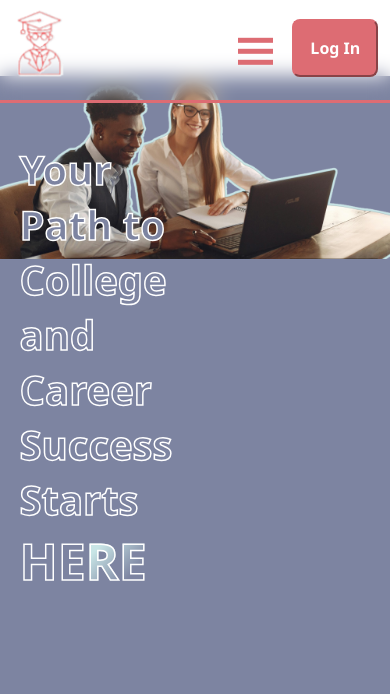
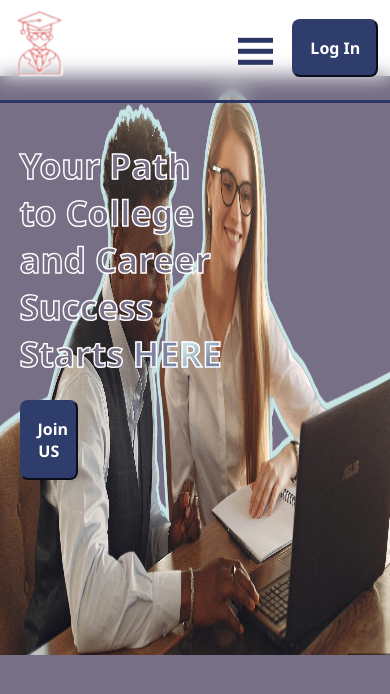
Before and after one commit to ArnavTheSharma/Learn-It-Website, a React (Create React App) app: page / in a window 390 px wide. Shown: the top 694 px of the page. Built offline with nearby package versions, Linux system fonts and the light colour scheme; no server answers.

Commit message:
Finished Section1 HomePage

```diff
--- a/src/App.css
+++ b/src/App.css
@@ -11,11 +11,11 @@ button {
   padding: 16px;
   font-family: 'Segoe UI', Tahoma, Geneva, Verdana, sans-serif;
   font-size: 16px;
-  background-color: #DD6C73;
+  background-color: #2F3D6C;
   color: white;
   font-weight: bold;
   border-radius: 8px;
-  border-color: #DD6C73;
+  border-color: #2F3D6C;
 }
 
 
@@ -84,3 +84,11 @@ input, textarea {
   top: 8px;
   right: 8px;
 }
+
+.divider {
+  border-top: thick double #32a1ce;
+  border-bottom: thick double #32a1ce;
+  padding: 10px;
+  width: fit-content;
+  margin-left: 10%;
+}
--- a/src/NavBar.css
+++ b/src/NavBar.css
@@ -18,8 +18,9 @@
 }
 
 nav {
-    border-bottom: solid 3px #DD6C73;
+    border-bottom: solid 3px #2B3664;
     text-align: center;
+    mix-blend-mode: normal;
     backdrop-filter: blur(10px);
     position:sticky;
     height: 90px;
@@ -36,7 +37,7 @@ nav {
 
   nav a {
     text-decoration:none;
-    color: #DD6C73;
+    color: #2B3664;
     font-weight:700;
 
     padding: 24px 32px;
@@ -64,7 +65,7 @@ nav {
   .bar1, .bar2, .bar3 {
     width: 35px;
     height: 5px;
-    background-color: #DD6C73;
+    background-color: #2B3664;
     margin: 6px 0;
     transition: 0.4s;
   }
@@ -90,7 +91,7 @@ nav {
     width: 80%;
     margin-left: 10%;
     margin-top: 15%;
-    background-color: #DD6C73;
+    background-color: #2B3664;
     border-radius: 15px;
     box-shadow: 0 2px 15px 0 rgba(0, 0, 0, 0.5);
 
@@ -122,7 +123,7 @@ nav {
     border-radius: 15px;
     width: 80%;
     margin-top: 15%;
-    background-color: #DD6C73;
+    background-color: #2B3664;
     border-radius: 15px;
     box-shadow: 0 2px 15px 0 rgba(0, 0, 0, 0.5);
   }
--- a/src/pages/homePage/HomePage.css
+++ b/src/pages/homePage/HomePage.css
@@ -3,10 +3,12 @@
     padding-top: 10px;
     background-image: url("homePicture.png");
     background-size:cover;
-    background-color: #7D84A1;
+    background-color: #766F85;
     margin-top: -7%;
     padding-top: 7%;
+    z-index:-1
 }
+
 
 .homeContainer h1 {
     text-align: left;
@@ -15,7 +17,7 @@
     width: 50%;
     text-wrap:balance;
 
-    -webkit-text-fill-color: #7D84A1;
+    -webkit-text-fill-color: #766F85;
     -webkit-text-stroke-width: 1.5px;
     -webkit-text-stroke-color: white;
 }
@@ -29,6 +31,11 @@
     animation: textclip 2s linear infinite;
 }
 
+.joinUsButton {
+    width: 15%;
+    margin-left: 5%;
+}
+
 @keyframes textclip {
   to {
     background-position: 200% center;
@@ -38,16 +45,16 @@
 
 @media (max-width: 1000px) {
     .homeContainer h1 {
-        font-size: 40px;
+        font-size: 35px;
+        width: 60%;
         margin-top: 10%;
+        background-repeat: repeat-y;
     }
 
     .homeContainer {
-        background-size:contain;
+        background-size: 120% 70%;
         background-repeat: no-repeat;
+
     }
 
-    .homeContainer span {
-        font-size: 50px;
-    }
 }
--- a/src/pages/homePage/HomePage.js
+++ b/src/pages/homePage/HomePage.js
@@ -1,11 +1,17 @@
 import "./HomePage.css";
+import { useNavigate } from "react-router-dom";
+
 
 function HomePage() {
+    const navigate = useNavigate();
+
     return (
        <>
         {/* Landing page */}
+        <div className="background"></div>
         <div className="homeContainer">
             <h1>Your Path to College and Career Success Starts <span>Here</span></h1>
+            <button className="joinUsButton" onClick={() => {navigate('/join-us');}}>Join US</button>
         </div>
 
         {/* About Learn It, certifications, Mission */}
```
